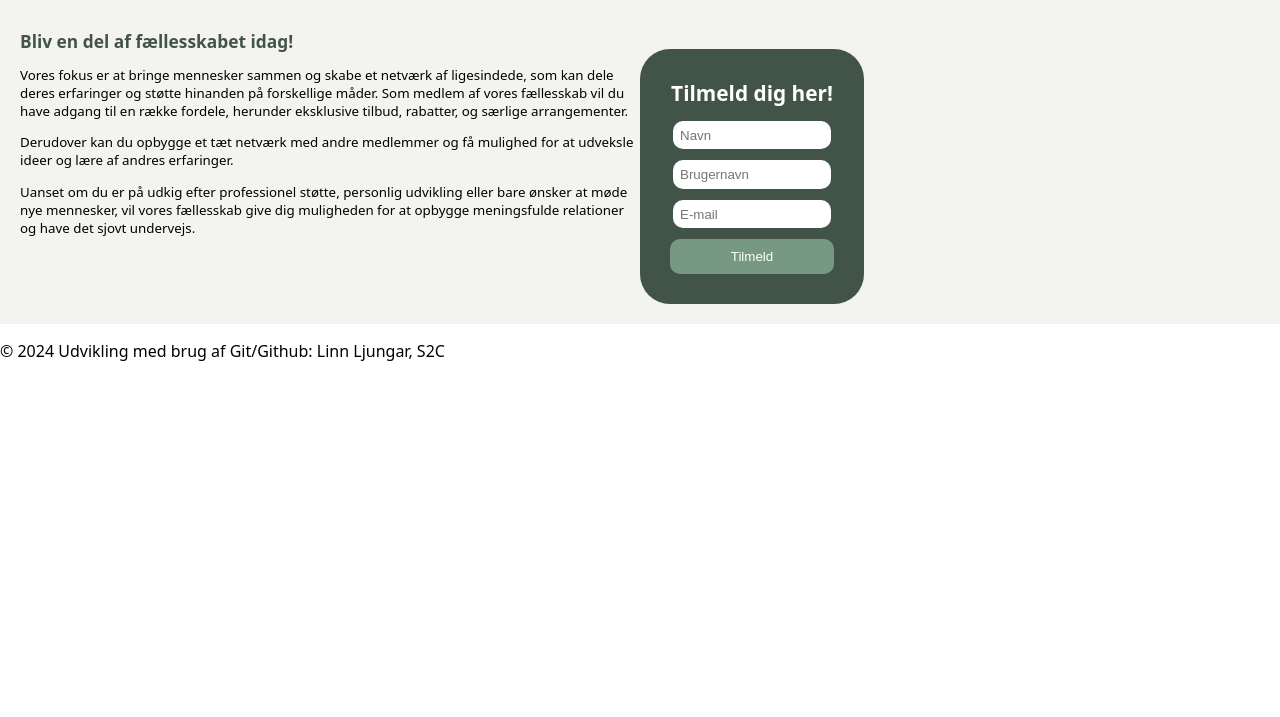
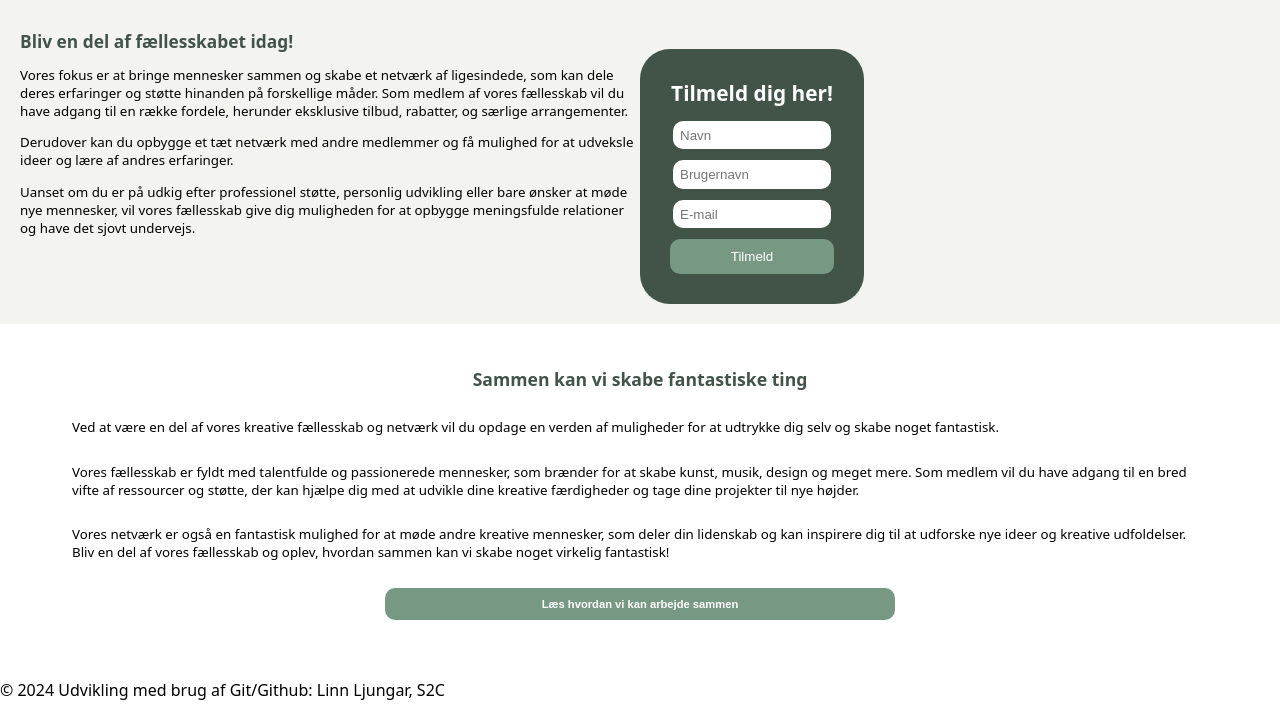
Before and after one commit to LLjungar/Udvikling-med-brug-af-Git-GitHub, a plain HTML site: page index.html in a window 1280 px wide. Shown: the part 367-1084 px from the top of the page. Before the commit the page ends 800 px from the top, so only its background shows below. Drawn offline with Linux system fonts and the light colour scheme.

Commit message:
Sidste del af main

```diff
--- a/index.html
+++ b/index.html
@@ -48,6 +48,15 @@
             </form>
         </div>
     </div>
+
+    <div class="final-section">
+        <h1 class="section-title">Sammen kan vi skabe fantastiske ting</h1>
+        <p>Ved at være en del af vores kreative fællesskab og netværk vil du opdage en verden af muligheder for at udtrykke dig selv og skabe noget fantastisk.</p>
+        <p>Vores fællesskab er fyldt med talentfulde og passionerede mennesker, som brænder for at skabe kunst, musik, design og meget mere. Som medlem vil du have adgang til en bred vifte af ressourcer og støtte, der kan hjælpe dig med at udvikle dine kreative færdigheder og tage dine projekter til nye højder.</p>
+        <p>Vores netværk er også en fantastisk mulighed for at møde andre kreative mennesker, som deler din lidenskab og kan inspirere dig til at udforske nye ideer og kreative udfoldelser. Bliv en del af vores fællesskab og oplev, hvordan sammen kan vi skabe noget virkelig fantastisk!</p>
+        <button class="cta-long-text">Læs hvordan vi kan arbejde sammen</button>
+    </div>
+
     </main>
 
     </main>
--- a/style.css
+++ b/style.css
@@ -140,3 +140,43 @@ button {
 button:hover {
     background-color: #5f756b;
 }
+
+
+.final-section {
+    text-align: center;
+    padding: 2em;
+    background-color: #FFFFFF; /* Du kan ændre denne farve efter behov */
+}
+
+.section-title {
+    font-size: 1.1em;
+    color: #425348;
+}
+
+.final-section h1 {
+    margin-bottom: 0.5em; /* Reducerer afstanden mellem h1 og p */
+}
+
+.final-section p {
+    margin-top: 2em;
+    margin-bottom: 2em; /* Afstand mellem paragrafen og knappen */
+    margin-left: 3em;
+    margin-right: 3em;
+    font-size: smaller;
+    text-align: left;
+}
+
+.cta-long-text {
+    background-color: #779882; /* Baggrundsfarve */
+    color: white; /* Tekstfarve */
+    border: none;
+    border-radius: 10px;
+    cursor: pointer;
+    font-size: 0.7em;
+    font-weight: bold;
+    width: 42%;
+}
+
+.cta-long-text:hover {
+    background-color: #667e70; /* Mørkere farve ved hover */
+}
```
